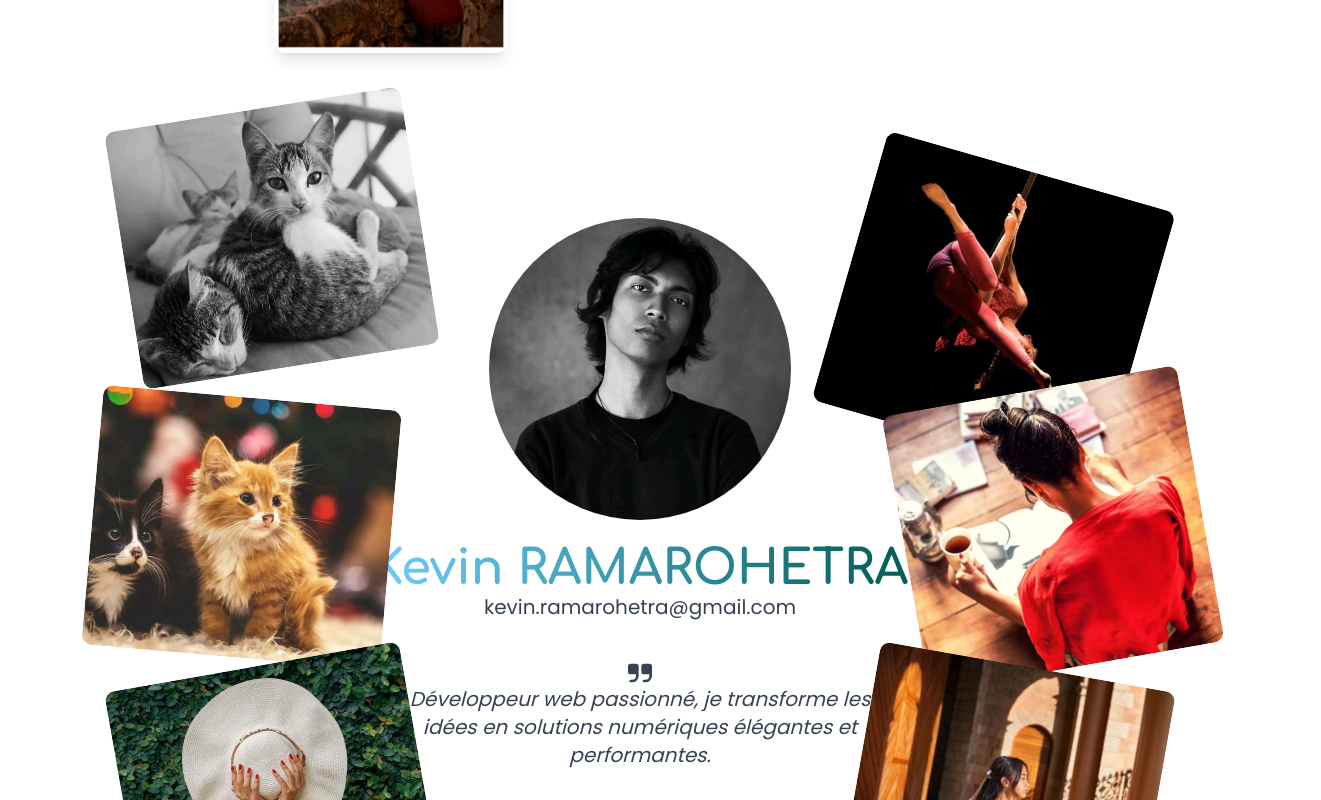
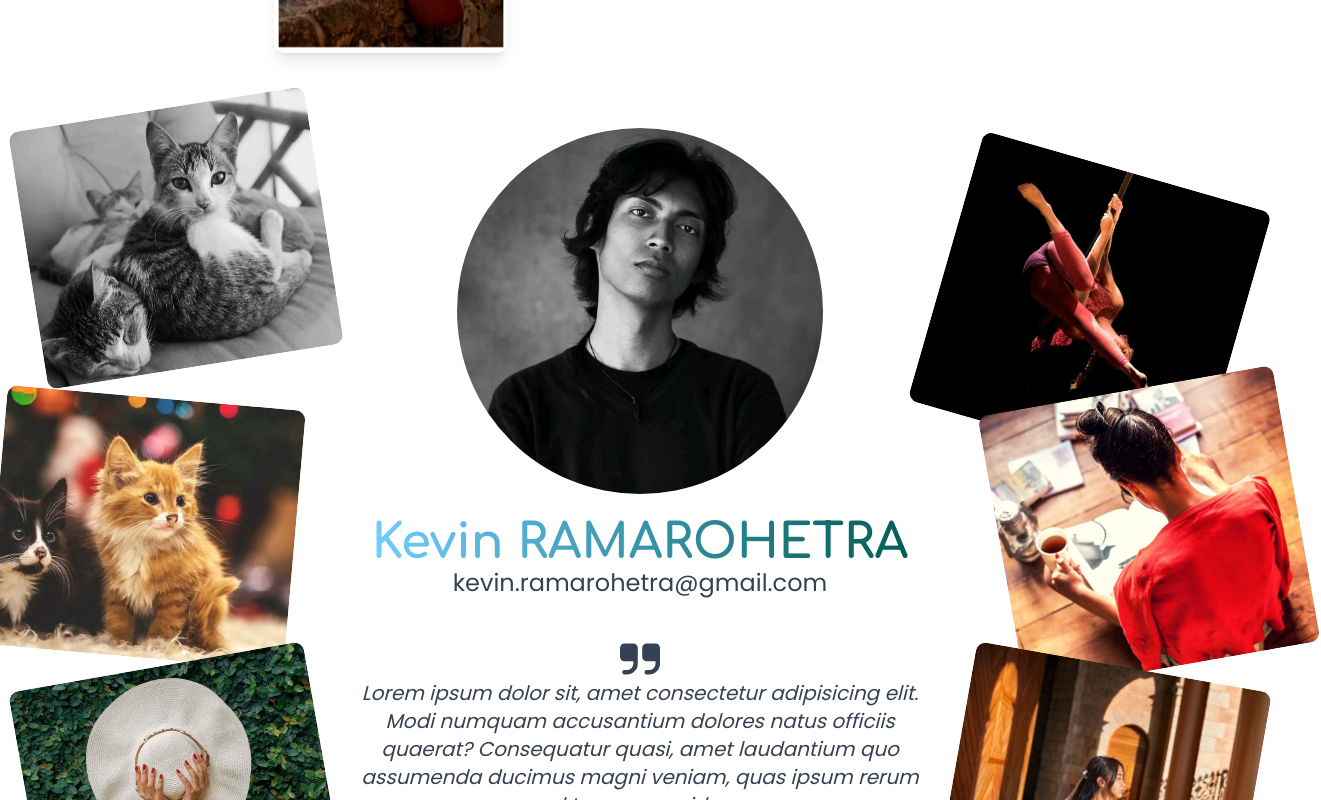
Before and after one commit to natanalucas/photography, a Next.js app: page / in a window 1280 px wide. Shown: the part 1060-1860 px from the top of the page, 1321 px wide, since content can reach past the window. Built offline with nearby package versions, Linux system fonts and the light colour scheme.

Commit message:
fixed large screen

```diff
--- a/app/components/PortfolioGallery.tsx
+++ b/app/components/PortfolioGallery.tsx
@@ -153,7 +153,8 @@ const PortfolioGallery = () => {
       />
 
       {/* Conteneur de gauche : Images à z-40 pour être CLICABLE */}
-      <div className="absolute top-15 left-50 h-full w-1/3 flex flex-col items-start justify-around -translate-x-24 z-[40]">
+      {/* J'ai augmenté la translation latérale pour que les images s'éloignent davantage sur les grands écrans. */}
+      <div className="absolute top-15 left-50 h-full w-1/3 flex flex-col items-start justify-around -translate-x-24 xl:-translate-x-48 z-[40]">
 
         {/* ... (Blocs d'images à gauche) ... */}
         <motion.div
@@ -194,10 +195,13 @@ const PortfolioGallery = () => {
       </div>
 
       {/* Contenu central : z-30. */}
-      <div className="absolute inset-0 flex flex-col items-center justify-center text-center p-8 z-30 -translate-y-5 pointer-events-none">
+      {/* J'ai augmenté la translation Y pour que le bloc soit centré par rapport aux images latérales */}
+      <div className="absolute inset-0 flex flex-col items-center justify-center text-center p-8 z-30 -translate-y-5 xl:-translate-y-10 pointer-events-none">
 
-        {/* Cercle central - adaptation des couleurs */}
-        <div className="bg-white/10 p-2 rounded-full border border-white/30 mb-4 w-80 h-80 flex items-center justify-center pointer-events-auto
+        {/* Cercle central - CORRECTION TAILLE */}
+        <div className="bg-white/10 p-2 rounded-full border border-white/30 mb-4
+                        w-80 h-80 lg:w-80 lg:h-80 xl:w-96 xl:h-96 2xl:w-[28rem] 2xl:h-[28rem]
+                        flex items-center justify-center pointer-events-auto
                         dark:bg-gray-800/20 dark:border-gray-700/50">
           <img
             src="/gallery/23.jpeg"
@@ -206,34 +210,39 @@ const PortfolioGallery = () => {
           />
         </div>
 
+        {/* Nom - CORRECTION TAILLE */}
         <h1
-            className="font-semibold text-5xl bg-clip-text text-transparent pointer-events-auto"
+            className="font-semibold text-3xl lg:text-4xl xl:text-5xl 2xl:text-6xl bg-clip-text text-transparent pointer-events-auto"
             style={{ backgroundImage: "linear-gradient(to right, #70cdff, #015d54)" }}
             >
             Kevin RAMAROHETRA
         </h1>
-        {/* Texte de contact - adaptation des couleurs */}
-        <p className="text-gray-700 dark:text-gray-400 mb-4 text-xl pointer-events-auto">
+
+        {/* Email - CORRECTION TAILLE */}
+        <p className="text-gray-700 dark:text-gray-400 mb-4 text-xl lg:text-2xl xl:text-2xl pointer-events-auto">
           kevin.ramarohetra@gmail.com
         </p>
         <br/>
 
         <div className="flex flex-col items-center px-4 pointer-events-auto">
-          {/* SVG Quote Icon - adaptation de la couleur de remplissage */}
-          <svg className="w-6 h-6" aria-hidden="true" xmlns="http://www.w3.org/2000/svg" fill="#4A5568" viewBox="0 0 18 14">
+          {/* SVG Quote Icon - CORRECTION TAILLE */}
+          <svg className="w-6 h-6 lg:w-8 lg:h-8 xl:w-10 xl:h-10" aria-hidden="true" xmlns="http://www.w3.org/2000/svg" fill="#4A5568" viewBox="0 0 18 14">
             <path d="M6 0H2a2 2 0 0 0-2 2v4a2 2 0 0 0 2 2h4v1a3 3 0 0 1-3 3H2a1 1 0 0 0 0 2h1a5.006 5.006 0 0 0 5-5V2a2 2 0 0 0-2-2Zm10 0h-4a2 2 0 0 0-2 2v4a2 2 0 0 0 2 2h4v1a3 3 0 0 1-3 3h-1a1 1 0 0 0 0 2h1a5.006 5.006 0 0 0 5-5V2a2 2 0 0 0-2-2Z"
             className="fill-gray-700 dark:fill-gray-400" />
           </svg>
 
-          {/* Texte de la citation - adaptation des couleurs */}
-          <p className="text-gray-700 dark:text-gray-400 italic text-lg text-center mb-2 max-w-lg text-xl">
-            Développeur web passionné, je transforme les idées en solutions numériques élégantes et performantes.
+          {/* Texte de la citation - CORRECTION TAILLE */}
+          <p className="text-gray-700 dark:text-gray-400 italic
+                      text-lg lg:text-xl xl:text-xl 2xl:text-xl
+                      text-center mb-2 max-w-lg xl:max-w-xl pointer-events-auto">
+           Lorem ipsum dolor sit, amet consectetur adipisicing elit. Modi numquam accusantium dolores natus officiis quaerat? Consequatur quasi, amet laudantium quo assumenda ducimus magni veniam, quas ipsum rerum vel tempore quidem.
           </p>
         </div>
       </div>
 
       {/* Conteneur de droite : Images à z-40 pour être CLICABLE */}
-      <div className="absolute top-5 right-50 h-full w-1/3 flex flex-col items-end justify-around translate-x-24 z-[40]">
+      {/* J'ai augmenté la translation latérale pour que les images s'éloignent davantage sur les grands écrans. */}
+      <div className="absolute top-5 right-50 h-full w-1/3 flex flex-col items-end justify-around translate-x-24 xl:translate-x-48 z-[40]">
 
         <motion.div
           className={`w-[70%] h-[35%] rotate-[16deg] transform origin-top-right translate-y-20 ${imageContainerClasses}`}
```
